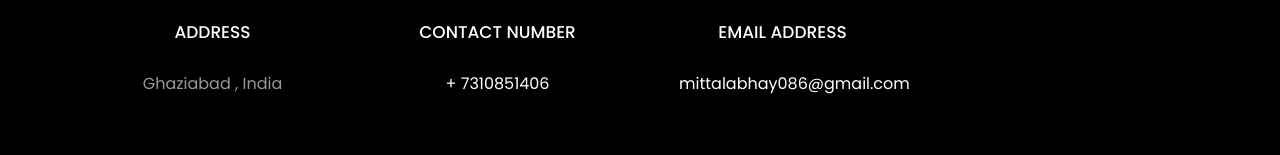
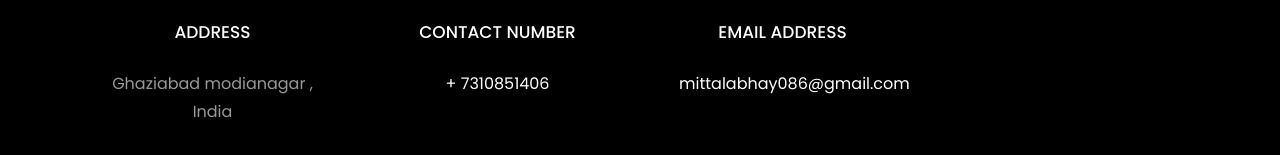
Before and after one commit to abhayji7/abhayji7.io, a plain HTML site: page index.html in a window 1280 px wide. Shown: the part 4169-4324 px from the top of the page. Drawn offline with Linux system fonts and the light colour scheme; files whose address does not match are found by name.

Commit message:
Update index.html

```diff
--- a/index.html
+++ b/index.html
@@ -544,7 +544,7 @@
           			<span class="icon-map-signs"></span>
           		</div>
           		<h3 class="mb-4">Address</h3>
-	            <p>Ghaziabad  , India</p>
+	            <p>Ghaziabad modianagar , India</p>
 	          </div>
           </div>
           <div class="col-md-6 col-lg-3 d-flex ftco-animate">
```
